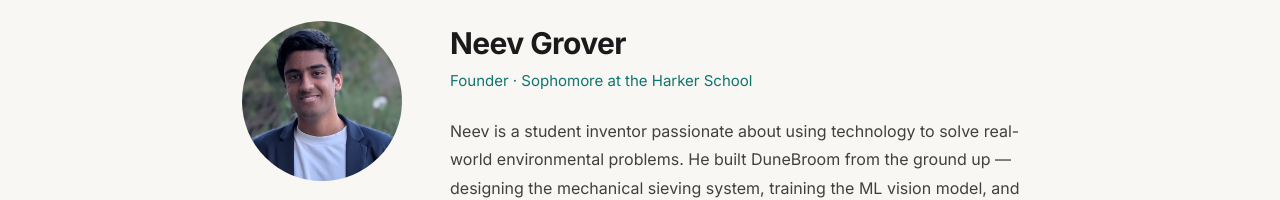
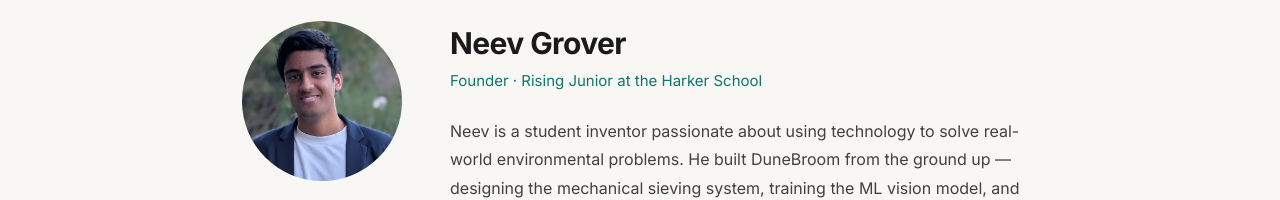
Before and after one commit to groverneev/DuneBroom_Website, a Next.js app: page /about_me in a window 1280 px wide. Shown: the part 248-448 px from the top of the page. Built offline with nearby package versions, Linux system fonts and the light colour scheme.

Commit message:
minor edits

```diff
--- a/app/about_me/page.tsx
+++ b/app/about_me/page.tsx
@@ -77,7 +77,7 @@ export default function AboutPage() {
                 color: "var(--accent)",
               }}
             >
-              Founder · Sophomore at the Harker School
+              Founder · Rising Junior at the Harker School
             </p>
             <p
               style={{
```
